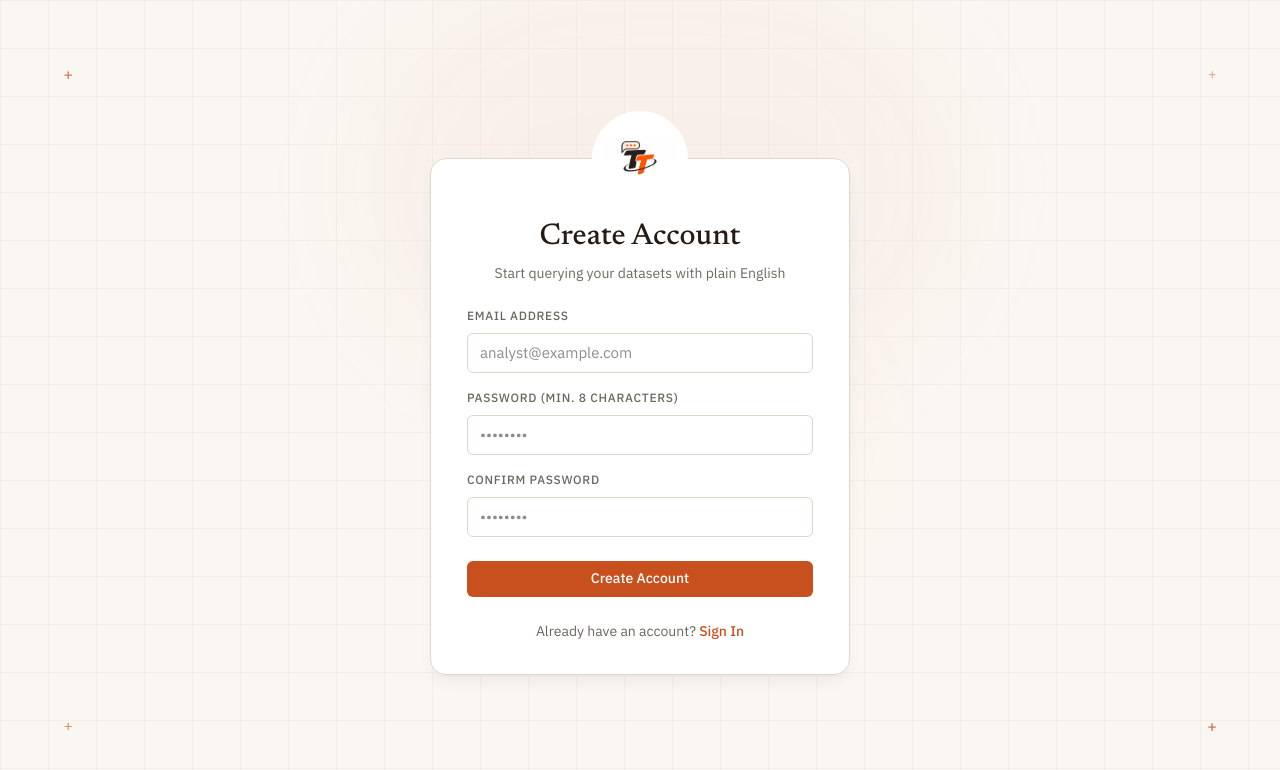
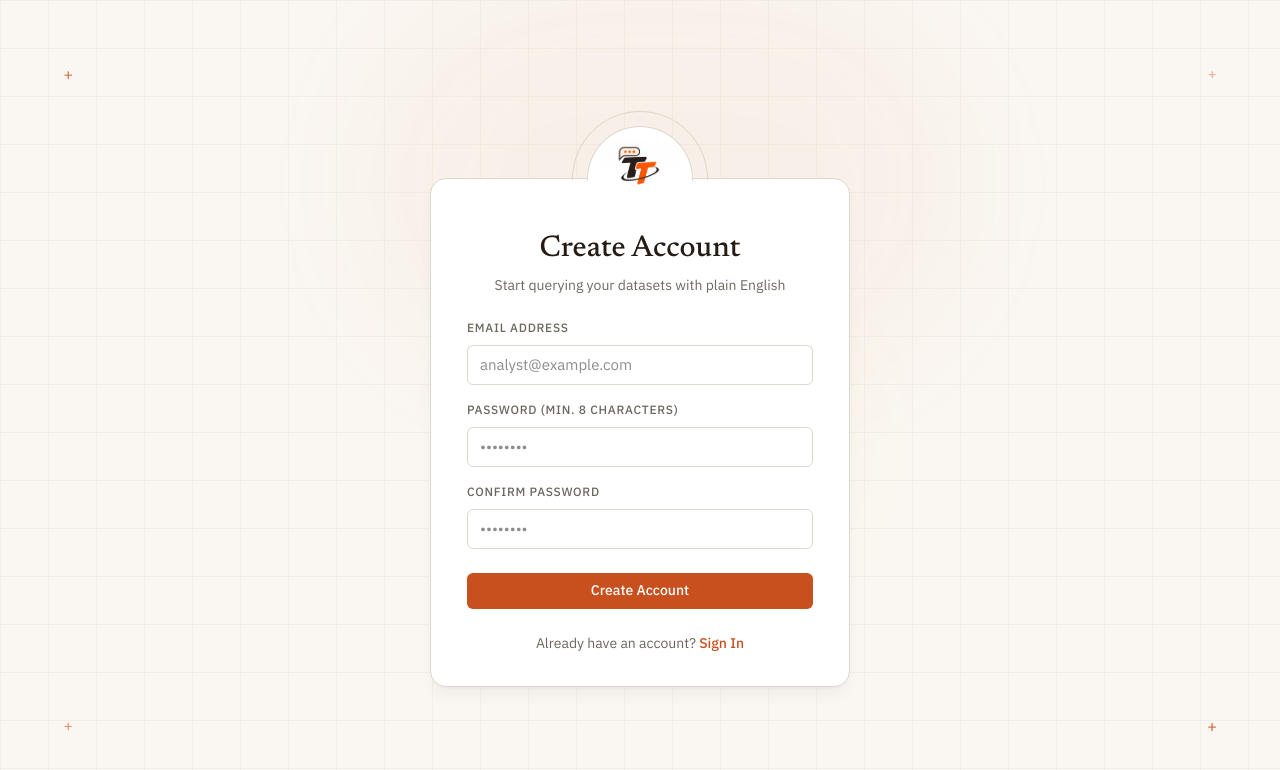
Before and after one commit to RaiyanChandle/TableTalk, a React (Vite) app in the folder frontend/: page /register in a window 1280 px wide. Shown: the top 770 px of the page. Built offline with nearby package versions, Linux system fonts and the light colour scheme; no server answers.

Commit message:
style(auth): add upper outer boundary to dome and concentric outer half-ring arch

```diff
--- a/frontend/src/pages/LoginPage.tsx
+++ b/frontend/src/pages/LoginPage.tsx
@@ -58,19 +58,31 @@ export const LoginPage: React.FC = () => {
       </div>
 
       {/* Content Container */}
-      <div className="relative z-10 w-full max-w-[420px] flex flex-col items-center mt-8">
-        {/* Auth Card with circular extension over the top border */}
-        <div className="relative w-full bg-white border border-[#DDD8CB] rounded-2xl pt-15 pb-8 px-8 sm:px-9 shadow-lg shadow-stone-900/5">
-          {/* Borderless circular extension holding large logo without animations */}
+      <div className="relative z-10 w-full max-w-[420px] flex flex-col items-center mt-12 sm:mt-16">
+        {/* Auth Card with dual archway crest */}
+        <div className="relative w-full bg-white border border-[#DDD8CB] rounded-2xl pt-13 pb-8 px-8 sm:px-9 shadow-lg shadow-stone-900/5">
+          {/* Outer concentric half-ring */}
+          <div
+            className="absolute -top-[68px] left-1/2 -translate-x-1/2 w-[136px] h-[69px] rounded-t-full border-t border-l border-r border-[#DDD8CB] pointer-events-none z-0"
+            aria-hidden="true"
+          />
+
+          {/* Inner dome: upper outer boundary seamlessly continuing the card body */}
+          <div
+            className="absolute -top-[53px] left-1/2 -translate-x-1/2 w-[106px] h-[55px] rounded-t-full bg-white border-t border-l border-r border-[#DDD8CB] pointer-events-none z-10"
+            aria-hidden="true"
+          />
+
+          {/* TableTalk Logo inside the crest */}
           <Link
             to="/"
             title="Back to TableTalk Home"
-            className="absolute -top-11 sm:-top-12 left-1/2 -translate-x-1/2 w-22 h-22 sm:w-24 sm:h-24 rounded-full bg-white flex items-center justify-center select-none"
+            className="absolute -top-10 left-1/2 -translate-x-1/2 z-20 flex items-center justify-center select-none"
           >
             <img
               src="/logo.png"
               alt="TableTalk Logo"
-              className="h-16 w-16 sm:h-18 sm:w-18 object-contain"
+              className="h-14 w-auto max-w-[82px] object-contain"
             />
           </Link>
 
--- a/frontend/src/pages/RegisterPage.tsx
+++ b/frontend/src/pages/RegisterPage.tsx
@@ -58,19 +58,31 @@ export const RegisterPage: React.FC = () => {
       </div>
 
       {/* Content Container */}
-      <div className="relative z-10 w-full max-w-[420px] flex flex-col items-center mt-8">
-        {/* Auth Card with circular extension over the top border */}
-        <div className="relative w-full bg-white border border-[#DDD8CB] rounded-2xl pt-15 pb-8 px-8 sm:px-9 shadow-lg shadow-stone-900/5">
-          {/* Borderless circular extension holding large logo without animations */}
+      <div className="relative z-10 w-full max-w-[420px] flex flex-col items-center mt-12 sm:mt-16">
+        {/* Auth Card with dual archway crest */}
+        <div className="relative w-full bg-white border border-[#DDD8CB] rounded-2xl pt-13 pb-8 px-8 sm:px-9 shadow-lg shadow-stone-900/5">
+          {/* Outer concentric half-ring */}
+          <div
+            className="absolute -top-[68px] left-1/2 -translate-x-1/2 w-[136px] h-[69px] rounded-t-full border-t border-l border-r border-[#DDD8CB] pointer-events-none z-0"
+            aria-hidden="true"
+          />
+
+          {/* Inner dome: upper outer boundary seamlessly continuing the card body */}
+          <div
+            className="absolute -top-[53px] left-1/2 -translate-x-1/2 w-[106px] h-[55px] rounded-t-full bg-white border-t border-l border-r border-[#DDD8CB] pointer-events-none z-10"
+            aria-hidden="true"
+          />
+
+          {/* TableTalk Logo inside the crest */}
           <Link
             to="/"
             title="Back to TableTalk Home"
-            className="absolute -top-11 sm:-top-12 left-1/2 -translate-x-1/2 w-22 h-22 sm:w-24 sm:h-24 rounded-full bg-white flex items-center justify-center select-none"
+            className="absolute -top-10 left-1/2 -translate-x-1/2 z-20 flex items-center justify-center select-none"
           >
             <img
               src="/logo.png"
               alt="TableTalk Logo"
-              className="h-16 w-16 sm:h-18 sm:w-18 object-contain"
+              className="h-14 w-auto max-w-[82px] object-contain"
             />
           </Link>
 
```
